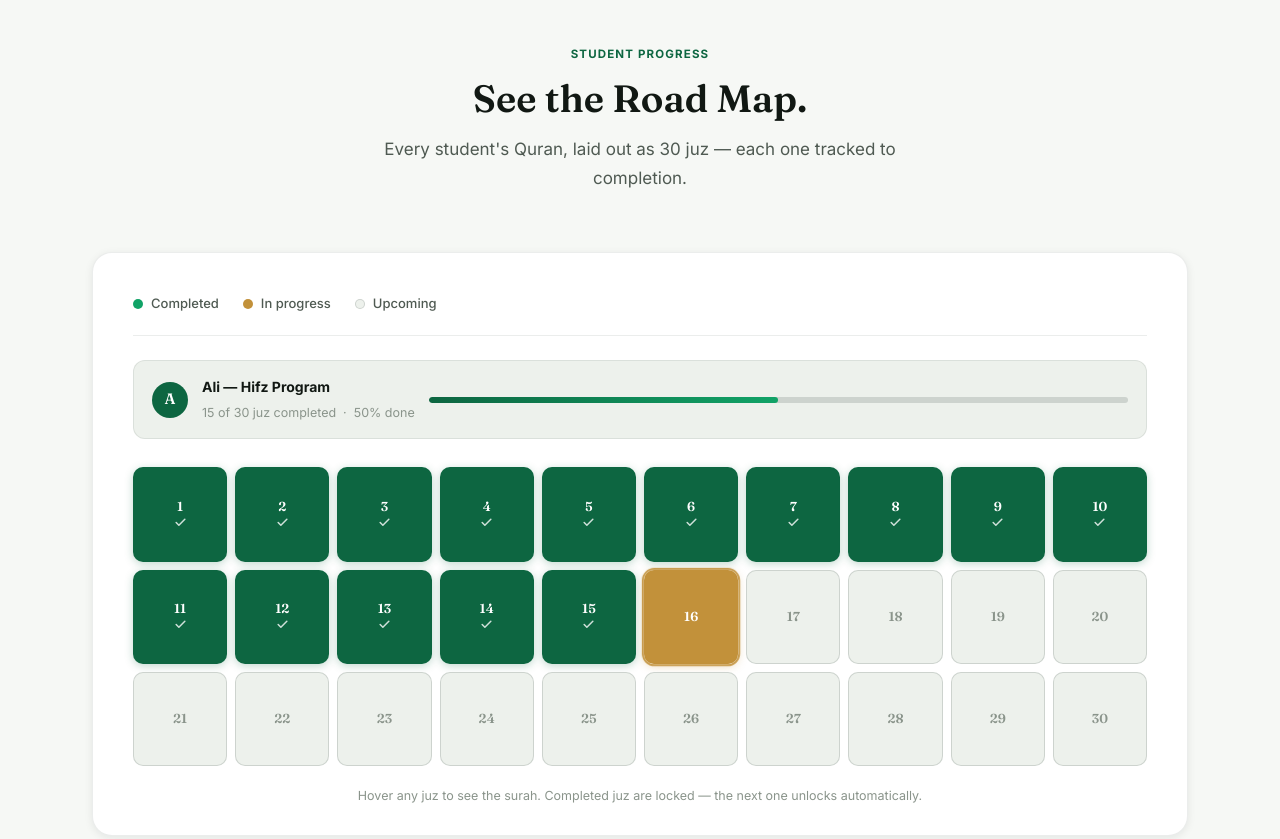
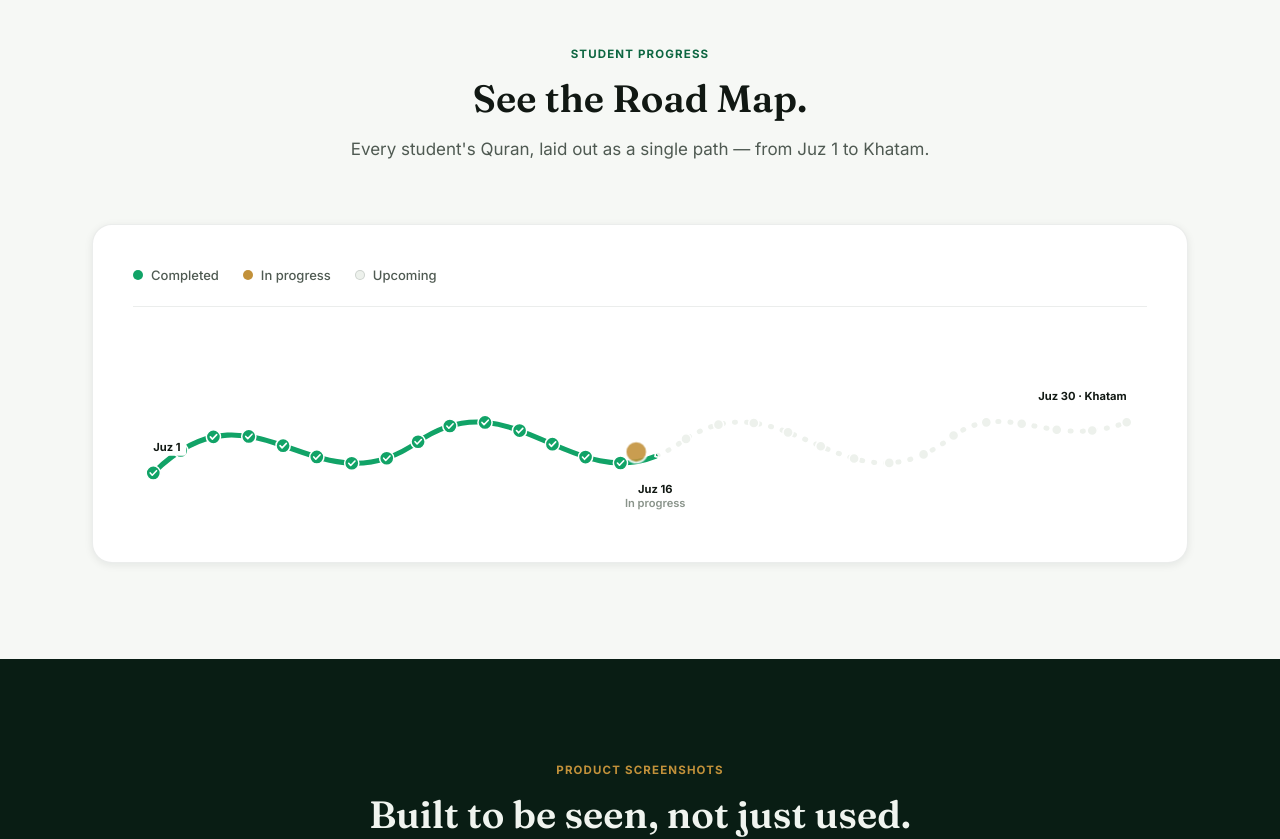
Before and after one commit to mobeen9876/Quran-Academy-landing-page, a React (Vite) app: page / in a window 1280 px wide. Shown: the part 3260-4099 px from the top of the page. Built offline with nearby package versions, Linux system fonts and the light colour scheme.

Commit message:
Revert roadmap back to original SVG progress line

```diff
--- a/src/components/Roadmap.jsx
+++ b/src/components/Roadmap.jsx
@@ -1,37 +1,119 @@
 import { useEffect, useRef } from 'react'
 
-const TOTAL     = 30
-const COMPLETED = 15
-const CURRENT   = 16 // 1-based juz number currently in progress
-
-const juzNames = [
-  'Al-Baqarah','Al-Baqarah','Al-Imran','Al-Imran','Al-Nisa',
-  'Al-Nisa','Al-Maida','Al-Anam','Al-Araf','Al-Anfal',
-  'At-Tawbah','Hud','Yusuf','Ibrahim','Al-Kahf',
-  'Al-Kahf','Al-Anbiya','Al-Muminun','Al-Furqan','An-Naml',
-  'Al-Ankabut','Al-Ahzab','Ya-Sin','Az-Zumar','Fussilat',
-  'Al-Ahqaf','Az-Zariyat','Al-Mujadila','Al-Mulk','An-Naba',
-]
+const TOTAL = 30, COMPLETED = 15, CURRENT = 15
 
 export default function Roadmap() {
-  const gridRef = useRef(null)
+  const svgRef      = useRef(null)
+  const baseRef     = useRef(null)
+  const progressRef = useRef(null)
+  const nodesRef    = useRef(null)
 
   useEffect(() => {
-    if (!gridRef.current) return
+    const base = baseRef.current, progress = progressRef.current, nodesG = nodesRef.current
+    if (!base || !progress || !nodesG) return
+
+    const svgNS = 'http://www.w3.org/2000/svg'
+    const len   = base.getTotalLength()
+    progress.style.strokeDasharray  = len
+    progress.style.strokeDashoffset = len
+
+    while (nodesG.firstChild) nodesG.removeChild(nodesG.firstChild)
+
+    const labelQueue = []
+
+    for (let i = 0; i < TOTAL; i++) {
+      const frac  = i / (TOTAL - 1)
+      const pt    = base.getPointAtLength(frac * len)
+      const above = Math.floor(i / 2) % 2 === 0
+
+      if (i < COMPLETED) {
+        const c = document.createElementNS(svgNS, 'circle')
+        c.setAttribute('cx', pt.x); c.setAttribute('cy', pt.y); c.setAttribute('r', 7)
+        c.setAttribute('fill', '#11A367'); c.setAttribute('stroke', '#fff'); c.setAttribute('stroke-width', 1.5)
+        nodesG.appendChild(c)
+        const chk = document.createElementNS(svgNS, 'path')
+        chk.setAttribute('d', `M${pt.x-3},${pt.y} l2,2.2 l4.2,-4.4`)
+        chk.setAttribute('stroke','#fff'); chk.setAttribute('stroke-width',1.6)
+        chk.setAttribute('fill','none'); chk.setAttribute('stroke-linecap','round'); chk.setAttribute('stroke-linejoin','round')
+        nodesG.appendChild(chk)
+
+      } else if (i === CURRENT) {
+        const c = document.createElementNS(svgNS, 'circle')
+        c.setAttribute('cx', pt.x); c.setAttribute('cy', pt.y); c.setAttribute('r', 11)
+        c.setAttribute('fill', '#C2913A'); c.setAttribute('stroke', '#fff'); c.setAttribute('stroke-width', 2)
+        c.classList.add('rm-pulse')
+        nodesG.appendChild(c)
+        const h1 = document.createElementNS(svgNS, 'line')
+        h1.setAttribute('x1',pt.x); h1.setAttribute('y1',pt.y); h1.setAttribute('x2',pt.x); h1.setAttribute('y2',pt.y-5)
+        h1.setAttribute('stroke','#fff'); h1.setAttribute('stroke-width',1.6); h1.setAttribute('stroke-linecap','round')
+        nodesG.appendChild(h1)
+        const h2 = document.createElementNS(svgNS, 'line')
+        h2.setAttribute('x1',pt.x); h2.setAttribute('y1',pt.y); h2.setAttribute('x2',pt.x+4); h2.setAttribute('y2',pt.y+1)
+        h2.setAttribute('stroke','#fff'); h2.setAttribute('stroke-width',1.6); h2.setAttribute('stroke-linecap','round')
+        nodesG.appendChild(h2)
+
+        const lbl = document.createElementNS(svgNS, 'text')
+        lbl.setAttribute('x', pt.x); lbl.setAttribute('y', pt.y + (above ? -28 : 36))
+        lbl.setAttribute('text-anchor','middle'); lbl.setAttribute('class','rm-node-label strong')
+        lbl.textContent = `Juz ${i + 1}`
+        nodesG.appendChild(lbl)
+        const sub = document.createElementNS(svgNS, 'text')
+        sub.setAttribute('x', pt.x); sub.setAttribute('y', pt.y + (above ? -14 : 50))
+        sub.setAttribute('text-anchor','middle'); sub.setAttribute('class','rm-node-label')
+        sub.setAttribute('fill','#C2913A'); sub.textContent = 'In progress'
+        nodesG.appendChild(sub)
+
+        ;[lbl, sub].forEach(t => {
+          const bb = t.getBBox()
+          const bg = document.createElementNS(svgNS, 'rect')
+          bg.setAttribute('x', bb.x-5); bg.setAttribute('y', bb.y-3)
+          bg.setAttribute('width', bb.width+10); bg.setAttribute('height', bb.height+6)
+          bg.setAttribute('fill', '#fff'); bg.setAttribute('rx', 3)
+          nodesG.insertBefore(bg, t)
+        })
+
+      } else {
+        const c = document.createElementNS(svgNS, 'circle')
+        c.setAttribute('cx', pt.x); c.setAttribute('cy', pt.y); c.setAttribute('r', 5)
+        c.setAttribute('fill', '#EDF1EC'); c.setAttribute('stroke', '#fff'); c.setAttribute('stroke-width', 1.5)
+        nodesG.appendChild(c)
+      }
+
+      if (i === 0 || i === TOTAL - 1) {
+        labelQueue.push({ x: pt.x, y: pt.y + (above ? -22 : 30), i })
+      }
+    }
+
+    labelQueue.forEach(l => {
+      if (Math.abs(l.i - CURRENT) <= 2) return
+      const label = document.createElementNS(svgNS, 'text')
+      label.setAttribute('x', l.x); label.setAttribute('y', l.y)
+      label.setAttribute('text-anchor', l.i === 0 ? 'start' : 'end')
+      label.setAttribute('class', 'rm-node-label strong')
+      label.textContent = l.i === 0 ? 'Juz 1' : 'Juz 30 · Khatam'
+      nodesG.appendChild(label)
+      const lbb = label.getBBox()
+      const lbg = document.createElementNS(svgNS, 'rect')
+      lbg.setAttribute('x', lbb.x-5); lbg.setAttribute('y', lbb.y-3)
+      lbg.setAttribute('width', lbb.width+10); lbg.setAttribute('height', lbb.height+6)
+      lbg.setAttribute('fill', '#fff'); lbg.setAttribute('rx', 3)
+      nodesG.insertBefore(lbg, label)
+    })
+
     const io = new IntersectionObserver(entries => {
       entries.forEach(e => {
         if (e.isIntersecting) {
-          const cells = gridRef.current.querySelectorAll('.juz-cell')
-          cells.forEach((cell, i) => {
-            setTimeout(() => cell.classList.add('visible'), i * 40)
-          })
+          progress.style.transition = 'stroke-dashoffset 1.8s cubic-bezier(.16,.84,.44,1)'
+          progress.style.strokeDashoffset = len * (1 - COMPLETED / (TOTAL - 1))
           io.unobserve(e.target)
         }
       })
-    }, { threshold: 0.2 })
-    io.observe(gridRef.current)
+    }, { threshold: 0.3 })
+    io.observe(svgRef.current)
     return () => io.disconnect()
   }, [])
+
+  const pathD = "M20,140 C120,40 180,180 280,110 C380,40 440,180 540,110 C640,40 700,180 800,110 C860,60 900,120 980,90"
 
   return (
     <section id="roadmap" className="pale-section">
@@ -39,53 +121,23 @@ export default function Roadmap() {
         <div className="section-head reveal">
           <span className="overline">Student progress</span>
           <h2>See the Road Map.</h2>
-          <p>Every student's Quran, laid out as 30 juz — each one tracked to completion.</p>
+          <p>Every student's Quran, laid out as a single path — from Juz 1 to Khatam.</p>
         </div>
-
         <div className="roadmap-card reveal">
-          {/* legend */}
           <div className="roadmap-legend">
             <div className="item"><span className="sw done" />Completed</div>
             <div className="item"><span className="sw current" />In progress</div>
             <div className="item"><span className="sw upcoming" />Upcoming</div>
           </div>
-
-          {/* student info bar */}
-          <div className="rm-student-bar">
-            <div className="rm-avatar">A</div>
-            <div>
-              <strong>Ali — Hifz Program</strong>
-              <span>{COMPLETED} of {TOTAL} juz completed &nbsp;·&nbsp; {Math.round((COMPLETED/TOTAL)*100)}% done</span>
-            </div>
-            <div className="rm-progress-pill">
-              <div className="rm-progress-fill" style={{ width: `${(COMPLETED/TOTAL)*100}%` }} />
-            </div>
+          <div className="roadmap-scroll">
+            <svg ref={svgRef} viewBox="0 0 1000 200" style={{ overflow:'visible' }}>
+              <path ref={baseRef} d={pathD}
+                fill="none" stroke="#EDF1EC" strokeWidth="5" strokeLinecap="round" strokeDasharray="1 11" />
+              <path ref={progressRef} d={pathD}
+                fill="none" stroke="#11A367" strokeWidth="5" strokeLinecap="round" />
+              <g ref={nodesRef} />
+            </svg>
           </div>
-
-          {/* juz grid */}
-          <div className="juz-grid" ref={gridRef}>
-            {Array.from({ length: TOTAL }, (_, i) => {
-              const juzNum = i + 1
-              const state  = juzNum < CURRENT ? 'done'
-                           : juzNum === CURRENT ? 'current'
-                           : 'upcoming'
-              return (
-                <div key={i} className={`juz-cell juz-${state}`} title={`Juz ${juzNum} — ${juzNames[i]}`}>
-                  <span className="juz-num">{juzNum}</span>
-                  {state === 'done' && (
-                    <svg className="juz-check" viewBox="0 0 24 24" fill="none" stroke="currentColor" strokeWidth="2.8" strokeLinecap="round" strokeLinejoin="round">
-                      <path d="M20 6 9 17l-5-5"/>
-                    </svg>
-                  )}
-                  {state === 'current' && <span className="juz-pulse" />}
-                </div>
-              )
-            })}
-          </div>
-
-          <p className="rm-footer-note">
-            Hover any juz to see the surah. Completed juz are locked — the next one unlocks automatically.
-          </p>
         </div>
       </div>
     </section>
```
